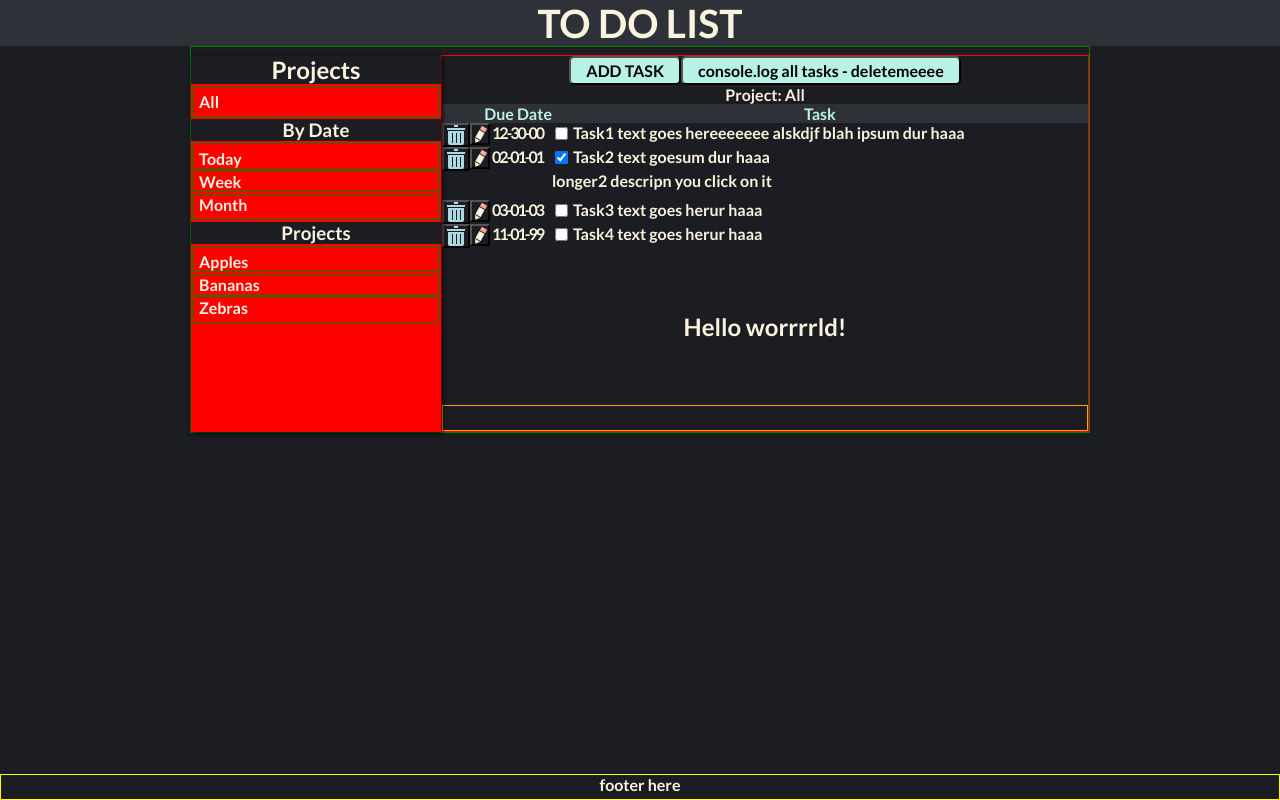
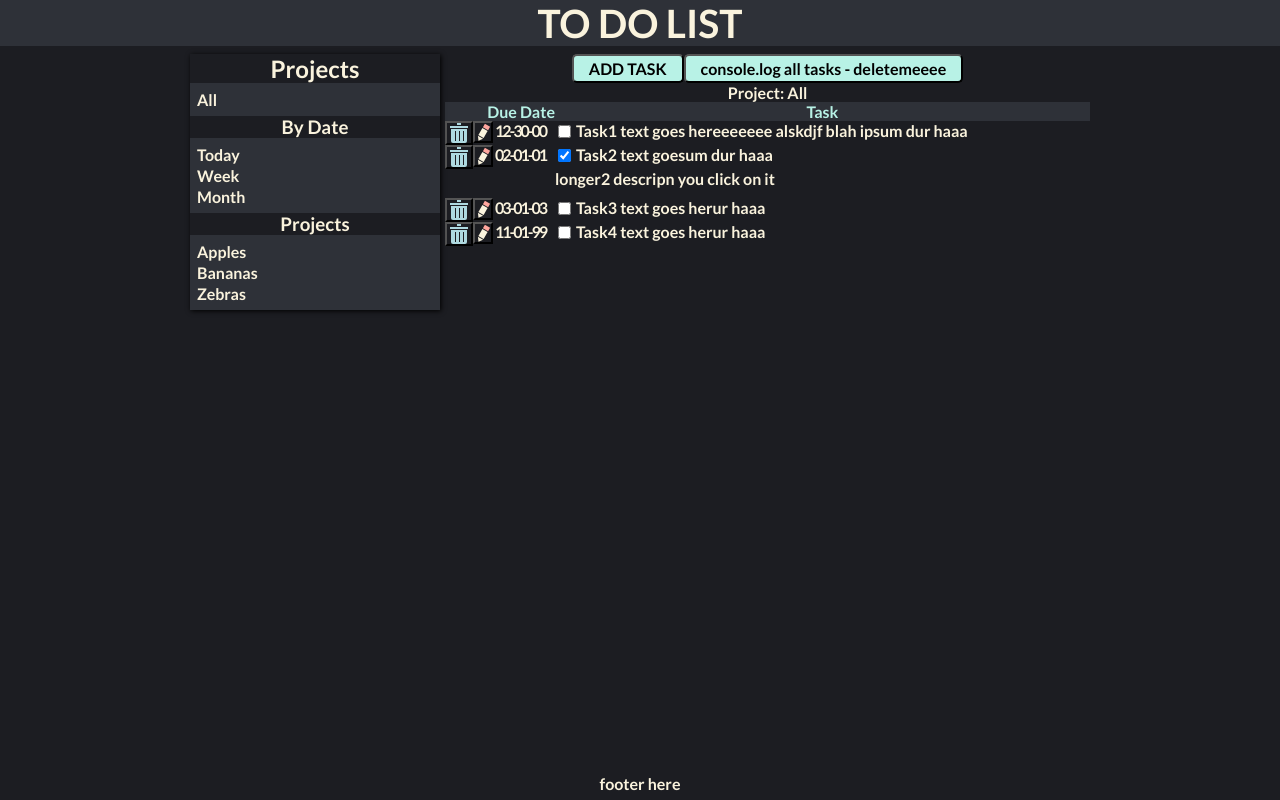
Before and after one commit to mbeckdev/to-do-react, a React (Create React App) app: page / in a window 1280 px wide. Built offline with nearby package versions, Linux system fonts and the light colour scheme.

Commit message:
Took out color borders for testing

```diff
--- a/src/App.js
+++ b/src/App.js
@@ -450,7 +450,7 @@ function App() {
                   )}
                 </ul>
 
-                <TestComponent />
+                {/* <TestComponent /> */}
 
                 <div id="extra-space"></div>
               </div>
--- a/src/components/ProjectMenu.jsx
+++ b/src/components/ProjectMenu.jsx
@@ -10,6 +10,7 @@ const WrapperProjectMenu = styled.div`
   /* top: 0; */
   /* left: 0; */
   z-index: 10;
+  margin-right: 5px;
 
   transition: left 0.35s ease-in-out;
   text-align: left;
@@ -21,7 +22,7 @@ const WrapperProjectMenu = styled.div`
   }
   .sortable {
     padding: 0 5px;
-    border: 1px solid green;
+    /* border: 1px solid green; */
     cursor: pointer;
     margin: 2px;
   }
@@ -34,7 +35,7 @@ const WrapperProjectMenu = styled.div`
 
   @media only screen and (min-width: 700px) {
     /* bigger than mobile view */
-    background-color: red;
+    /* background-color: red; */
   }
 `;
 
--- a/src/styles/WrapperApp.js
+++ b/src/styles/WrapperApp.js
@@ -45,10 +45,9 @@ const WrapperApp = styled.section`
   }
 
   main #main-width-container {
-    /* min-width: 900px; */
     max-width: 900px;
     width: 100%;
-    border: 1px solid green;
+    /* border: 1px solid green; */
     display: flex;
     flex-direction: row;
 
@@ -58,7 +57,7 @@ const WrapperApp = styled.section`
   }
 
   .main-tasks-and-buttons-container {
-    border: 1px solid red;
+    /* border: 1px solid red; */
     flex: 1;
   }
 
@@ -91,7 +90,7 @@ const WrapperApp = styled.section`
 
   main #extra-space {
     height: 1.6rem;
-    border: 1px solid orange;
+    /* border: 1px solid orange; */
   }
 
   ul {
@@ -100,7 +99,7 @@ const WrapperApp = styled.section`
 
   footer {
     height: 1.6rem;
-    border: 1px solid yellow;
+    /* border: 1px solid yellow; */
     position: absolute;
     width: 100%;
     bottom: 0;
```
